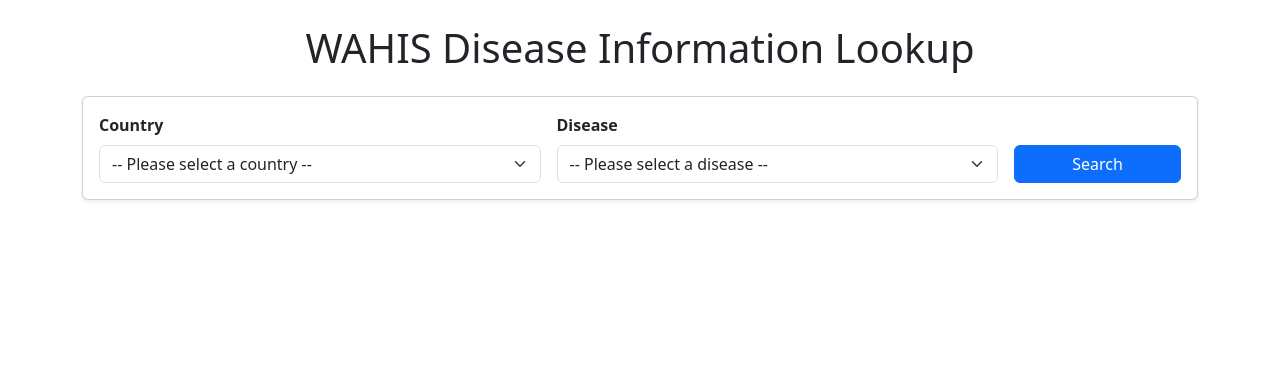
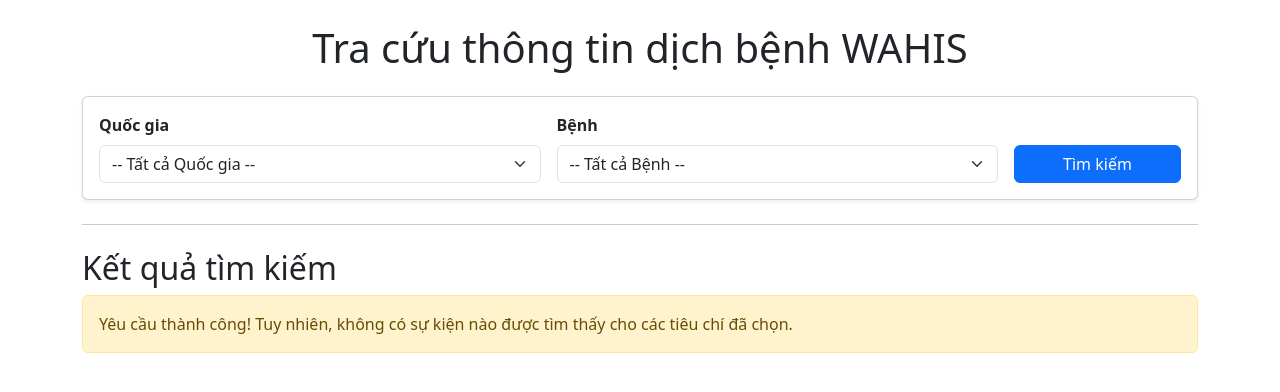
Before and after one commit to MonsieurNam/wahis_crawler, a Flask app: page / in a window 1280 px wide. Shown: the top 392 px of the page. Run offline with Flask 3, Linux system fonts and the light colour scheme; data that the repository does not hold is empty.

Commit message:
update all filter

```diff
--- a/app.py
+++ b/app.py
@@ -2,124 +2,103 @@
 import json
 from flask import Flask, render_template, request
 
-# --- INITIALIZE FLASK APPLICATION ---
 app = Flask(__name__)
 
-# --- API CALL FUNCTIONS (unchanged from the previous script) ---
 BASE_HEADERS = {
     "accept": "application/json", "accept-language": "en", "clientid": "OIEwebsite",
     "content-type": "application/json", "env": "PRD", "token": "#PIPRD202006#",
-    "type": "REQUEST", "sec-ch-ua": "\"Chromium\";v=\"140\", \"Not=A?Brand\";v=\"24\", \"Microsoft Edge\";v=\"140\"",
-    "sec-ch-ua-mobile": "?0", "sec-ch-ua-platform": "\"Windows\"", "Referer": "https://wahis.woah.org/"
+    "type": "REQUEST",
+    "User-Agent": "Mozilla/5.0 (Windows NT 10.0; Win64; x64) AppleWebKit/537.36 (KHTML, like Gecko) Chrome/108.0.0.0 Safari/537.36",
+    "Referer": "https://wahis.woah.org/"
 }
 
-def get_all_countries():
-    url = "https://wahis.woah.org/api/v1/pi/country/list?language=en"
+# --- CÁC HÀM TẢI DỮ LIỆU BAN ĐẦU (Không thay đổi) ---
+def load_initial_data():
+    countries, diseases = [], []
+    print("Attempting to load countries data...")
     try:
-        response = requests.get(url, headers=BASE_HEADERS)
+        url = "https://wahis.woah.org/api/v1/pi/country/list?language=en"
+        response = requests.get(url, headers=BASE_HEADERS, timeout=15)
         response.raise_for_status()
-        # Sort the list of countries by name for easier lookup
-        return sorted(response.json(), key=lambda x: x['name'])
+        countries = sorted(response.json(), key=lambda x: x['name'])
+        print("Successfully loaded countries data.")
     except Exception as e:
-        print(f"Critical error while fetching country list: {e}")
-        return []
+        print(f"!!! CRITICAL ERROR loading countries: {e}")
+    print("Attempting to load diseases data...")
+    try:
+        url = "https://wahis.woah.org/api/v1/pi/disease/first-level-filters?language=en"
+        response = requests.get(url, headers=BASE_HEADERS, timeout=15)
+        response.raise_for_status()
+        diseases = sorted(response.json(), key=lambda x: x['name'])
+        print("Successfully loaded diseases data.")
+    except Exception as e:
+        print(f"!!! CRITICAL ERROR loading diseases: {e}")
+    return countries, diseases
 
-def get_all_diseases():
-    url = "https://wahis.woah.org/api/v1/pi/disease/first-level-filters?language=en"
-    try:
-        response = requests.get(url, headers=BASE_HEADERS)
-        response.raise_for_status()
-        # Sort the list of diseases by name
-        return sorted(response.json(), key=lambda x: x['name'])
-    except Exception as e:
-        print(f"Critical error while fetching disease list: {e}")
-        return []
+print("Server is starting, loading initial data from WAHIS...")
+COUNTRIES_CACHE, DISEASES_CACHE = load_initial_data()
+if COUNTRIES_CACHE and DISEASES_CACHE:
+    print("Initial data loaded successfully. Server is ready!")
+else:
+    print("WARNING: Failed to load some or all initial data.")
 
-def get_filtered_events(country_id: int, disease_id: int):
+# --- THAY ĐỔI 1: LÀM CHO HÀM `get_filtered_events` LINH HOẠT HƠN ---
+def get_filtered_events(country_id=None, disease_id=None):
+    """
+    Hàm này giờ có thể nhận ID hoặc không.
+    Nếu không có ID, nó sẽ tìm kiếm cho 'Tất cả'.
+    """
     url = "https://wahis.woah.org/api/v1/pi/event/filtered-list"
+
+    # Nếu country_id được cung cấp, thêm nó vào body. Nếu không, gửi một danh sách rỗng (nghĩa là 'Tất cả')
+    countries_filter = [country_id] if country_id else []
+    diseases_filter = [disease_id] if disease_id else []
+
     body = {
-        "eventIds": [], "reportIds": [], "countries": [country_id],
-        "firstDiseases": [disease_id], "secondDiseases": [], "typeStatuses": [],
+        "countries": countries_filter,
+        "firstDiseases": diseases_filter,
+        "eventIds": [], "reportIds": [], "secondDiseases": [], "typeStatuses": [],
         "reasons": [], "eventStatuses": [], "reportTypes": [], "reportStatuses": [],
         "eventStartDate": None, "submissionDate": None, "animalTypes": [],
         "sortColumn": "submissionDate", "sortOrder": "desc", "pageSize": 10, "pageNumber": 0
     }
-
-    # --- DEBUG SECTION ADDED ---
-    print("\n" + "="*50)
-    print("--- Sending request to API filtered-list ---")
-    print(f"URL: {url}")
-    print(f"Headers: {json.dumps(BASE_HEADERS, indent=2)}")
-    print(f"Body (JSON format): {json.dumps(body)}")
-
     try:
-        response = requests.post(url, headers=BASE_HEADERS, data=json.dumps(body), timeout=15) # Added timeout
-
-        # Print response details regardless of success or failure
-        print("\n--- Response received from WAHIS server ---")
-        print(f"Status Code: {response.status_code}")
-
-        # Attempt to print the response content as text, fallback to raw content if it fails
-        try:
-            print(f"Response Content (Text): {response.text}")
-        except Exception as e:
-            print(f"Unable to read text content, printing raw bytes: {response.content}")
-
-        print("="*50 + "\n")
-
-        # Check if the request was successful (status code 2xx)
+        response = requests.post(url, headers=BASE_HEADERS, data=json.dumps(body), timeout=15)
         response.raise_for_status()
-
-        # If successful, return the JSON data
         return response.json()
-
-    except requests.exceptions.HTTPError as http_err:
-        print(f"!!! Specific HTTP error: {http_err}")
-        return None
-    except requests.exceptions.RequestException as e:
-        print(f"!!! Connection or timeout error: {e}")
-        return None
-    except json.JSONDecodeError:
-        print("!!! Error: Response is not valid JSON. The website might be under maintenance or blocking requests.")
+    except Exception as e:
+        print(f"Error when fetching filtered events: {e}")
         return None
 
-# --- DATA CACHE ---
-# Load data once when the server starts to improve performance
-print("Starting server, please wait while data is being fetched from WAHIS...")
-COUNTRIES_CACHE = get_all_countries()
-DISEASES_CACHE = get_all_diseases()
-if COUNTRIES_CACHE and DISEASES_CACHE:
-    print("Data successfully loaded. Server is ready!")
-else:
-    print("WARNING: Unable to fetch data from WAHIS. The application may not function correctly.")
-
-# --- DEFINE ROUTES FOR THE WEB PAGE ---
+# --- THAY ĐỔI 2: CẬP NHẬT LOGIC CỦA ROUTE `index` ---
 @app.route('/', methods=['GET', 'POST'])
 def index():
     results = None
-    selected_country = None
-    selected_disease = None
+    selected_country = "all"  # Mặc định là 'all'
+    selected_disease = "all"  # Mặc định là 'all'
 
-    # If the user submits the form (clicks the search button)
     if request.method == 'POST':
-        try:
-            # Get IDs from the user's form selection
-            country_id = int(request.form.get('country'))
-            disease_id = int(request.form.get('disease'))
+        # Lấy lựa chọn của người dùng từ form
+        country_id_str = request.form.get('country')
+        disease_id_str = request.form.get('disease')
 
-            # Save the selection to display it back in the dropdown
-            selected_country = country_id
-            selected_disease = disease_id
+        # Cập nhật lại lựa chọn để hiển thị trên dropdown
+        selected_country = country_id_str
+        selected_disease = disease_id_str
 
-            print(f"Search request received - Country ID: {country_id}, Disease ID: {disease_id}")
-            # Call the API to fetch results
-            results = get_filtered_events(country_id, disease_id)
-        except (TypeError, ValueError):
-             # Handle cases where the user submits without selecting anything
-            print("Error: User did not select sufficient information.")
-            pass # Ignore and just reload the page
+        # Chuyển đổi giá trị từ form sang dạng số hoặc None
+        # Nếu người dùng chọn 'all', giá trị sẽ là None
+        country_id = int(country_id_str) if country_id_str != 'all' else None
+        disease_id = int(disease_id_str) if disease_id_str != 'all' else None
 
-    # Render the web page, passing necessary data to the HTML template
+        print(f"Search request received - Country: {country_id_str}, Disease: {disease_id_str}")
+        results = get_filtered_events(country_id, disease_id)
+    else:
+        # Đây là yêu cầu GET (lần đầu tải trang)
+        # Tự động tìm kiếm các sự kiện mới nhất trên toàn thế giới
+        print("Initial page load. Fetching latest events for all countries/diseases.")
+        results = get_filtered_events() # Gọi hàm không có tham số
+
     return render_template('index.html',
                            countries=COUNTRIES_CACHE,
                            diseases=DISEASES_CACHE,
@@ -127,7 +106,5 @@
                            selected_country=selected_country,
                            selected_disease=selected_disease)
 
-# --- RUN THE APPLICATION ---
 if __name__ == '__main__':
-    # debug=True enables auto-reloading when you make changes to the code
-    app.run(debug=True, host='0.0.0.0', port=5001)
+    app.run(debug=True)
--- a/templates/index.html
+++ b/templates/index.html
@@ -1,9 +1,9 @@
 <!DOCTYPE html>
-<html lang="en">
+<html lang="vi">
 <head>
     <meta charset="UTF-8">
     <meta name="viewport" content="width=device-width, initial-scale=1.0">
-    <title>WAHIS Disease Information Lookup</title>
+    <title>Trình tra cứu dịch bệnh WAHIS</title>
     <link href="https://cdn.jsdelivr.net/npm/bootstrap@5.3.3/dist/css/bootstrap.min.css" rel="stylesheet">
     <style>
         .result-card {
@@ -13,79 +13,76 @@
 </head>
 <body>
     <div class="container mt-4">
-        <h1 class="mb-4 text-center">WAHIS Disease Information Lookup</h1>
+        <h1 class="mb-4 text-center">Tra cứu thông tin dịch bệnh WAHIS</h1>
 
-        <!-- Form containing filters (Do not change) -->
+        <!-- Form chứa các bộ lọc -->
         <form method="POST" class="card p-3 mb-4 shadow-sm">
             <div class="row g-3 align-items-end">
+                <!-- Dropdown cho Quốc gia -->
                 <div class="col-md-5">
-                    <label for="country" class="form-label"><b>Country</b></label>
+                    <label for="country" class="form-label"><b>Quốc gia</b></label>
                     <select class="form-select" id="country" name="country" required>
-                        <option value="" disabled {% if not selected_country %}selected{% endif %}>-- Please select a country --</option>
+                        <!-- THÊM TÙY CHỌN "TẤT CẢ" -->
+                        <option value="all" {% if selected_country == 'all' %}selected{% endif %}>-- Tất cả Quốc gia --</option>
+
                         {% for country in countries %}
-                            <option value="{{ country.areaId }}" {% if country.areaId == selected_country %}selected{% endif %}>
+                            <!-- So sánh với chuỗi vì giá trị từ form là chuỗi -->
+                            <option value="{{ country.areaId }}" {% if country.areaId|string == selected_country %}selected{% endif %}>
                                 {{ country.name }}
                             </option>
                         {% endfor %}
                     </select>
                 </div>
+
+                <!-- Dropdown cho Bệnh -->
                 <div class="col-md-5">
-                    <label for="disease" class="form-label"><b>Disease</b></label>
+                    <label for="disease" class="form-label"><b>Bệnh</b></label>
                     <select class="form-select" id="disease" name="disease" required>
-                        <option value="" disabled {% if not selected_disease %}selected{% endif %}>-- Please select a disease --</option>
+                        <!-- THÊM TÙY CHỌN "TẤT CẢ" -->
+                        <option value="all" {% if selected_disease == 'all' %}selected{% endif %}>-- Tất cả Bệnh --</option>
+
                         {% for disease in diseases %}
-                            <option value="{{ disease.ids[0] }}" {% if disease.ids[0] == selected_disease %}selected{% endif %}>
+                            <option value="{{ disease.ids[0] }}" {% if disease.ids[0]|string == selected_disease %}selected{% endif %}>
                                 {{ disease.name }}
                             </option>
                         {% endfor %}
                     </select>
                 </div>
+
+                <!-- Nút Tìm kiếm -->
                 <div class="col-md-2">
-                    <button type="submit" class="btn btn-primary w-100">Search</button>
+                    <button type="submit" class="btn btn-primary w-100">Tìm kiếm</button>
                 </div>
             </div>
         </form>
 
-        <!-- ========================================================== -->
-        <!-- ===== ERROR FIX AREA - REPLACE THIS ENTIRE BLOCK ===== -->
-        <!-- ========================================================== -->
+        <!-- Khu vực hiển thị kết quả (giữ nguyên logic hiển thị) -->
         {% if results is not none %}
             <hr>
-            <h2 class="mt-4">Search Results</h2>
+            <h2 class="mt-4">Kết quả tìm kiếm</h2>
 
-            <!-- FIX 1: Condition should check 'results.list' or 'results.totalSize' -->
             {% if results.list and results.totalSize > 0 %}
-                <p>Found <strong>{{ results.totalSize }}</strong> matching events. Displaying the first {{ results.list | length }} results.</p>
+                <p>Tìm thấy <strong>{{ results.totalSize }}</strong> sự kiện phù hợp. Đang hiển thị {{ results.list | length }} kết quả đầu tiên.</p>
 
-                <!-- FIX 2: Loop should iterate over 'results.list' -->
                 {% for event in results.list %}
                     <div class="card mb-3 shadow-sm result-card">
                         <div class="card-body">
-                            <!-- FIX 3: Disease key in results is 'disease', not 'firstDisease' -->
                             <h5 class="card-title text-primary">{{ event.disease }}</h5>
-                            <h6 class="card-subtitle mb-2 text-muted">Event ID: {{ event.eventId }} | Country: {{ event.country }}</h6>
+                            <h6 class="card-subtitle mb-2 text-muted">Mã sự kiện: {{ event.eventId }} | Quốc gia: {{ event.country }}</h6>
                             <p class="card-text">
-                                <strong>Report Date:</strong> {{ event.submissionDate }}<br>
-                                <strong>Reason for Report:</strong> {{ event.reason }}<br>
-                                <strong>Status:</strong> <span class="badge bg-info text-dark">{{ event.eventStatus }}</span>
+                                <strong>Ngày báo cáo:</strong> {{ event.submissionDate }}<br>
+                                <strong>Lý do báo cáo:</strong> {{ event.reason }}<br>
+                                <strong>Trạng thái:</strong> <span class="badge bg-info text-dark">{{ event.status }}</span>
                             </p>
                         </div>
                     </div>
                 {% endfor %}
             {% else %}
                 <div class="alert alert-warning" role="alert">
-                    Request successful! However, no events were found for the selected country and disease.
+                    Yêu cầu thành công! Tuy nhiên, không có sự kiện nào được tìm thấy cho các tiêu chí đã chọn.
                 </div>
             {% endif %}
-
-            <!-- Keep this debug section for inspection -->
-            <h3 class="mt-4">Raw JSON Data Received</h3>
-            <pre><code class="bg-light p-3 d-block" style="max-height: 200px; overflow-y: auto;">{{ results | tojson(indent=4) }}</code></pre>
-
         {% endif %}
-        <!-- ========================================================== -->
-        <!-- =================== END OF ERROR FIX AREA ================ -->
-        <!-- ========================================================== -->
 
     </div>
 </body>
```
